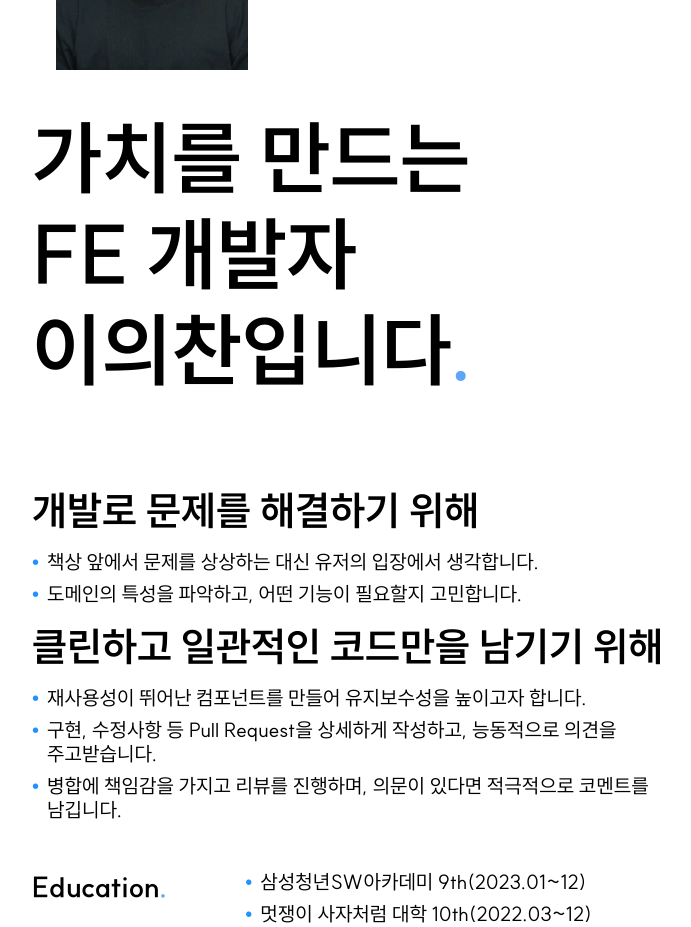
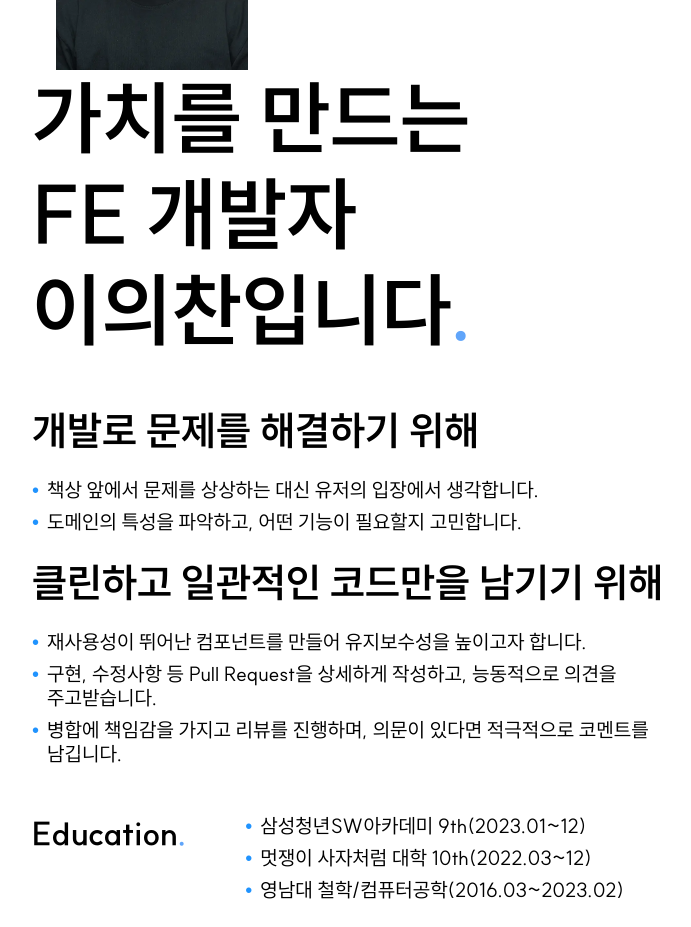
Before and after one commit to Legitgoons/Resume, a Next.js app: page / in a window 1280 px wide. Shown: the part 225-1152 px from the top of the page, without its empty margins (288-979 px from the left). Built offline with nearby package versions, Linux system fonts and the light colour scheme.

Commit message:
Chore: Title에 ColorPeriod 컴포넌트 적용 및 intro & profile 스타일 및 문장 수정

```diff
--- a/src/app/components/intro/Intro.tsx
+++ b/src/app/components/intro/Intro.tsx
@@ -3,7 +3,7 @@ import BulletSentence from '../BulletSentence';
 export default function Intro() {
   return (
     <article>
-      <section className="flex flex-col gap-y-4">
+      <section className="flex flex-col gap-y-6">
         <h2 className="h1b">개발로 문제를 해결하기 위해</h2>
         <ul className="p2r flex flex-col gap-y-2">
           <BulletSentence>
--- a/src/app/components/intro/Title.tsx
+++ b/src/app/components/intro/Title.tsx
@@ -1,17 +1,19 @@
 import Image from 'next/image';
+
+import ColorPeriod from '../ColorPeriod';
 
 import photo from '@/../public/assets/img/photo.webp';
 
 export default function Title() {
   return (
     <section className="flex flex-wrap-reverse">
-      <h1 className="t1 my-10">
+      <h1 className="t1">
         가치를 만드는
         <br />
         FE 개발자
         <br />
         이의찬입니다
-        <span className="animate-blink text-blue-400">.</span>
+        <ColorPeriod isBlink />
       </h1>
       <Image
         src={photo}
--- a/src/app/components/profile/Education.tsx
+++ b/src/app/components/profile/Education.tsx
@@ -7,9 +7,7 @@ export default function Education() {
     <Layout title="Education">
       <BulletSentence>삼성청년SW아카데미 9th(2023.01~12)</BulletSentence>
       <BulletSentence>멋쟁이 사자처럼 대학 10th(2022.03~12)</BulletSentence>
-      <BulletSentence>
-        영남대 철학/컴퓨터공학 학사(2016.03~2023.02)
-      </BulletSentence>
+      <BulletSentence>영남대 철학/컴퓨터공학(2016.03~2023.02)</BulletSentence>
     </Layout>
   );
 }
--- a/src/app/components/profile/Layout.tsx
+++ b/src/app/components/profile/Layout.tsx
@@ -6,7 +6,7 @@ interface LayoutProps {
 export default function Layout({ title, children }: LayoutProps) {
   return (
     <section className="flex flex-col items-start justify-between gap-y-3 md:flex-row">
-      <h2 className="h3b">
+      <h2 className="h2b">
         {title}
         <span className="text-blue-400">.</span>
       </h2>
```
